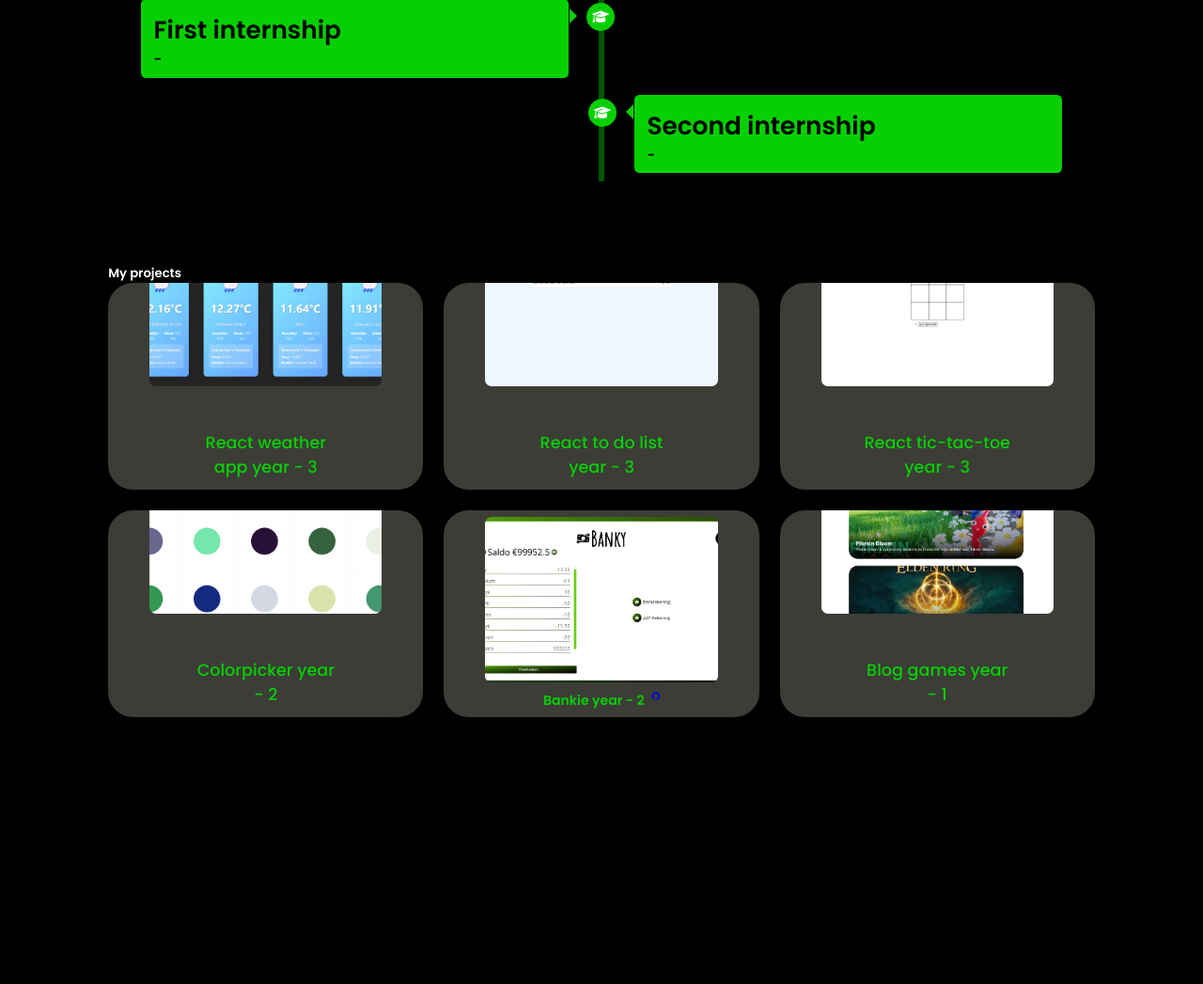
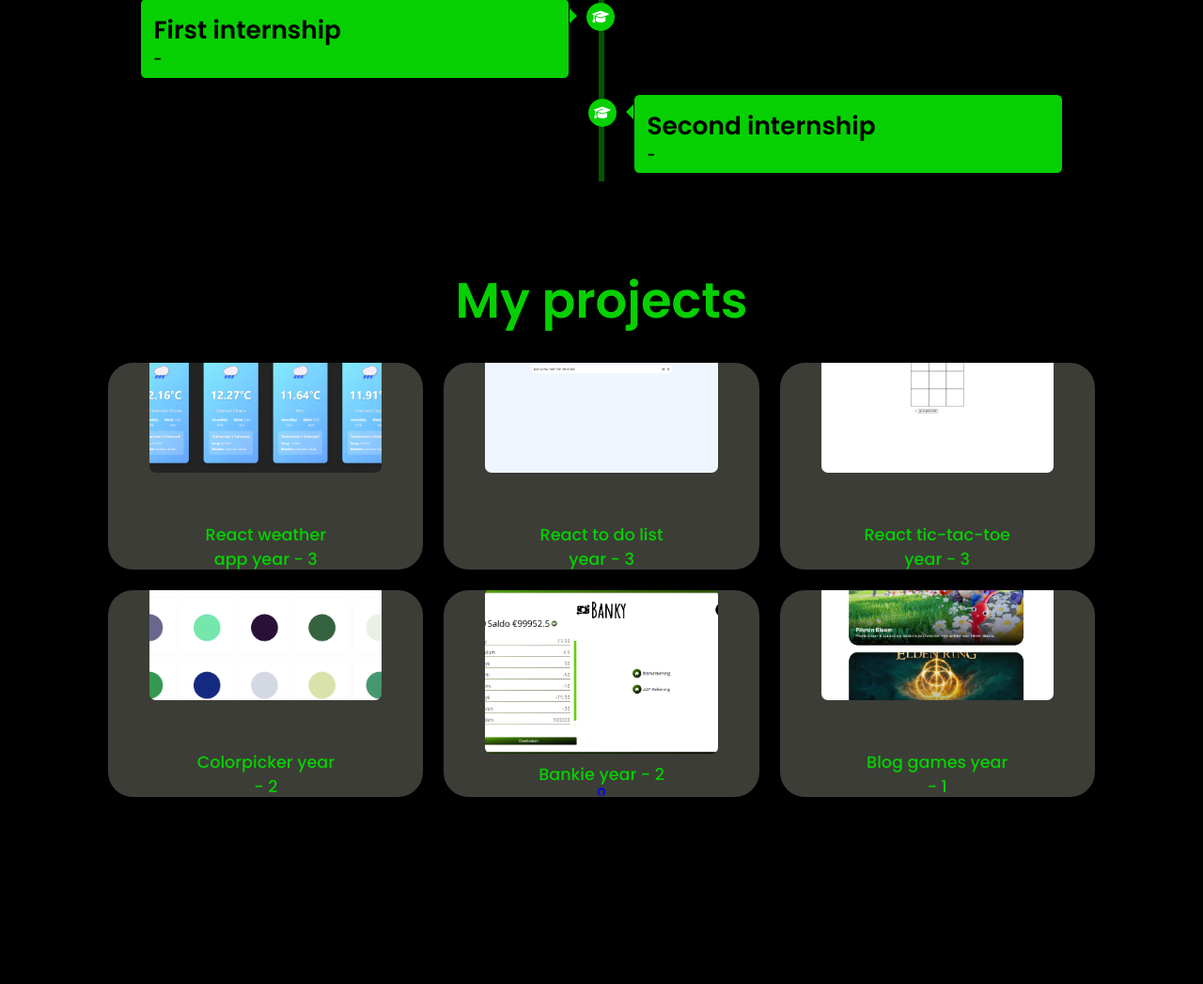
Before and after one commit to pieter9182/porfolio-yaar3p1, a PHP site: page / in a window 1280 px wide. Shown: the part 2165-3212 px from the top of the page at 94% size. Run offline with PHP 8.4, Linux system fonts and the light colour scheme; some libraries are stand-ins or nearby versions.

Commit message:
update delete

```diff
--- a/css/style.css
+++ b/css/style.css
@@ -502,7 +502,7 @@ span{
 
 /*projects section*/
 
-.projects h4{
+.projects h2{
     text-align: center;
     font-size: 6rem;
     margin-bottom: 3rem;
@@ -554,26 +554,6 @@ span{
     justify-content: center;
     align-items: center;
     padding: 5rem;
-}
-
-.project-info {
-    display: flex;
-    align-items: center;
-    gap: 8px;
-}
-
-.project-info h4 {
-    margin: 0;
-    font-size: 1.6rem;
-    font-weight: 600;
-    color: var(--main-color);
-}
-
-
-.project-info .github-link {
-    color: var(--text-color);
-    font-size: 2rem;
-    transition: color 0.3s ease;
 }
 
 /*contact section*/
```
